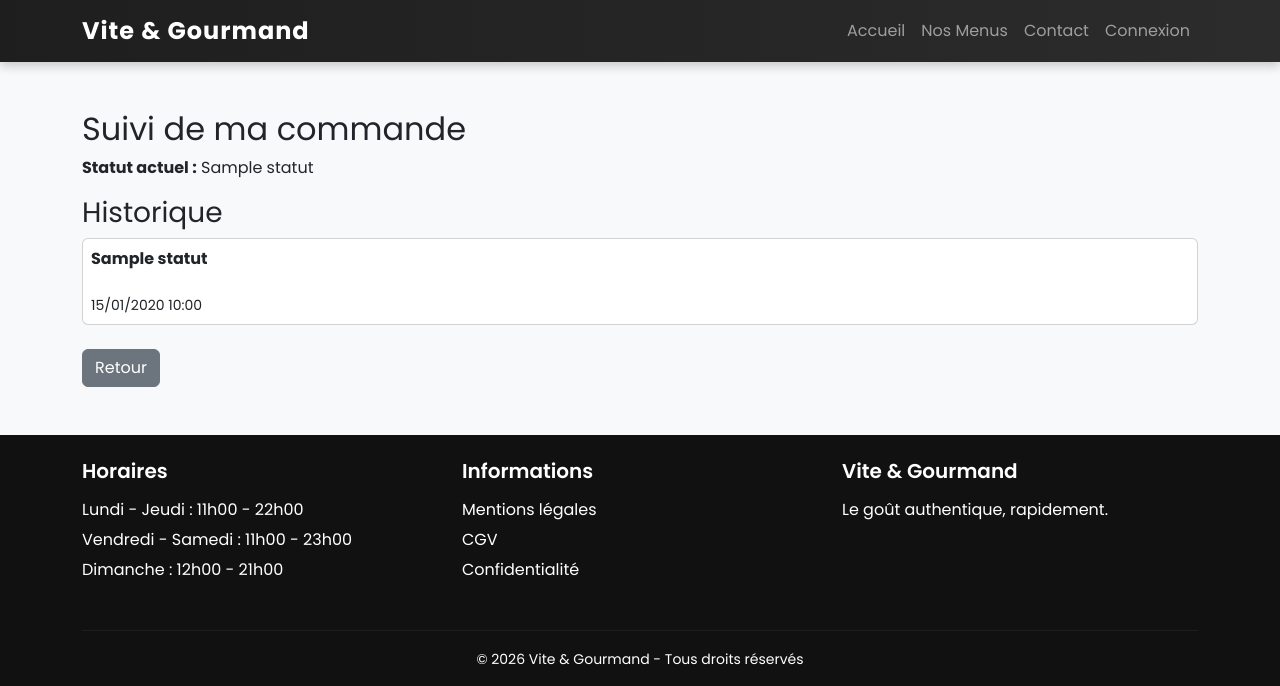
After one commit to Tchoubi11/LeRestaurant237, a Symfony app: template templates/commande/suivi.html.twig in a window 1280 px wide. The commit adds this page. Shown: the top 686 px of the page. Run offline with Twig, Linux system fonts and the light colour scheme; the template is opened without the code that fills it: most values are stand-ins (such as "Sample title", 1, 10 or a date in 2020); some libraries are stand-ins or nearby versions.

Commit message:
Modification CommandeController.php,account/index.html.twig,base.html.twig et creation des template suivi.html.twig et modifier.html.twig pour la gestion du suivi des commandes

```diff
--- a/templates/account/index.html.twig
+++ b/templates/account/index.html.twig
@@ -20,6 +20,10 @@
                class="btn btn-danger btn-sm">
                Annuler
             </a>
+            <a href="{{ path('app_commande_modifier', {id: commande.id}) }}"
+            class="btn btn-warning btn-sm">
+               Modifier
+            </a>
         {% else %}
             <a href="{{ path('app_commande_suivi', {id: commande.id}) }}"
                class="btn btn-info btn-sm">
--- a/templates/base.html.twig
+++ b/templates/base.html.twig
@@ -125,13 +125,19 @@
 
                     {% if app.user %}
         <li class="nav-item">
-                            <a class="nav-link text-warning" href="{{ path('app_logout') }}">
-                                Déconnexion ({{ app.user.userIdentifier }})
+            <a class="nav-link" href="{{ path('app_account') }}">
+                Mon compte
+            </a>
+        </li>
+
+        <li class="nav-item">
+            <a class="nav-link" href="{{ path('app_logout') }}">
+                Déconnexion
             </a>
         </li>
     {% else %}
         <li class="nav-item">
-                            <a class="nav-link text-success" href="{{ path('app_login') }}">
+            <a class="nav-link" href="{{ path('app_login') }}">
                 Connexion
             </a>
         </li>
--- /dev/null
+++ b/templates/commande/modifier.html.twig
@@ -0,0 +1,4 @@
+{% extends 'base.html.twig' %}
+ {% block body %}
+<h1>Modifier commande {{ commande.id }}</h1>
+{% endblock %}
--- /dev/null
+++ b/templates/commande/suivi.html.twig
@@ -0,0 +1,24 @@
+{% extends 'base.html.twig' %}
+
+{% block body %}
+
+<h2>Suivi de ma commande</h2>
+
+<p><strong>Statut actuel :</strong> {{ commande.statut }}</p>
+
+<h3>Historique</h3>
+
+{% for historique in commande.historiques %}
+    <div class="card mb-2 p-2">
+        <strong>{{ historique.statut }}</strong><br>
+        <small>{{ historique.dateModification|date('d/m/Y H:i') }}</small>
+    </div>
+{% else %}
+    <p>Aucun historique enregistré.</p>
+{% endfor %}
+
+<a href="{{ path('app_account') }}" class="btn btn-secondary mt-3">
+    Retour
+</a>
+
+{% endblock %}
```
Also changed, not shown: src/Controller/CommandeController.php (+42 -2 lines). Lines whose indentation alone changed are shown as unchanged.
